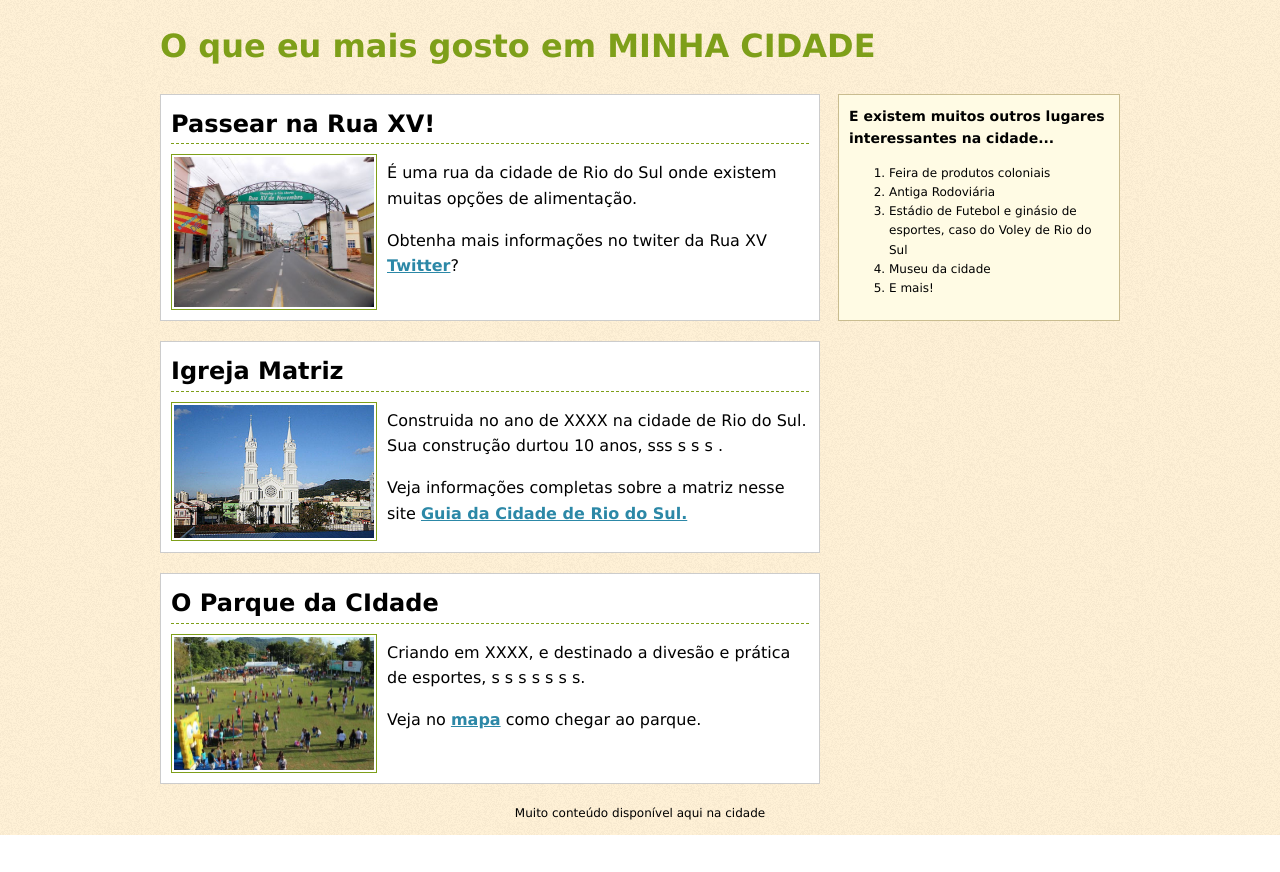
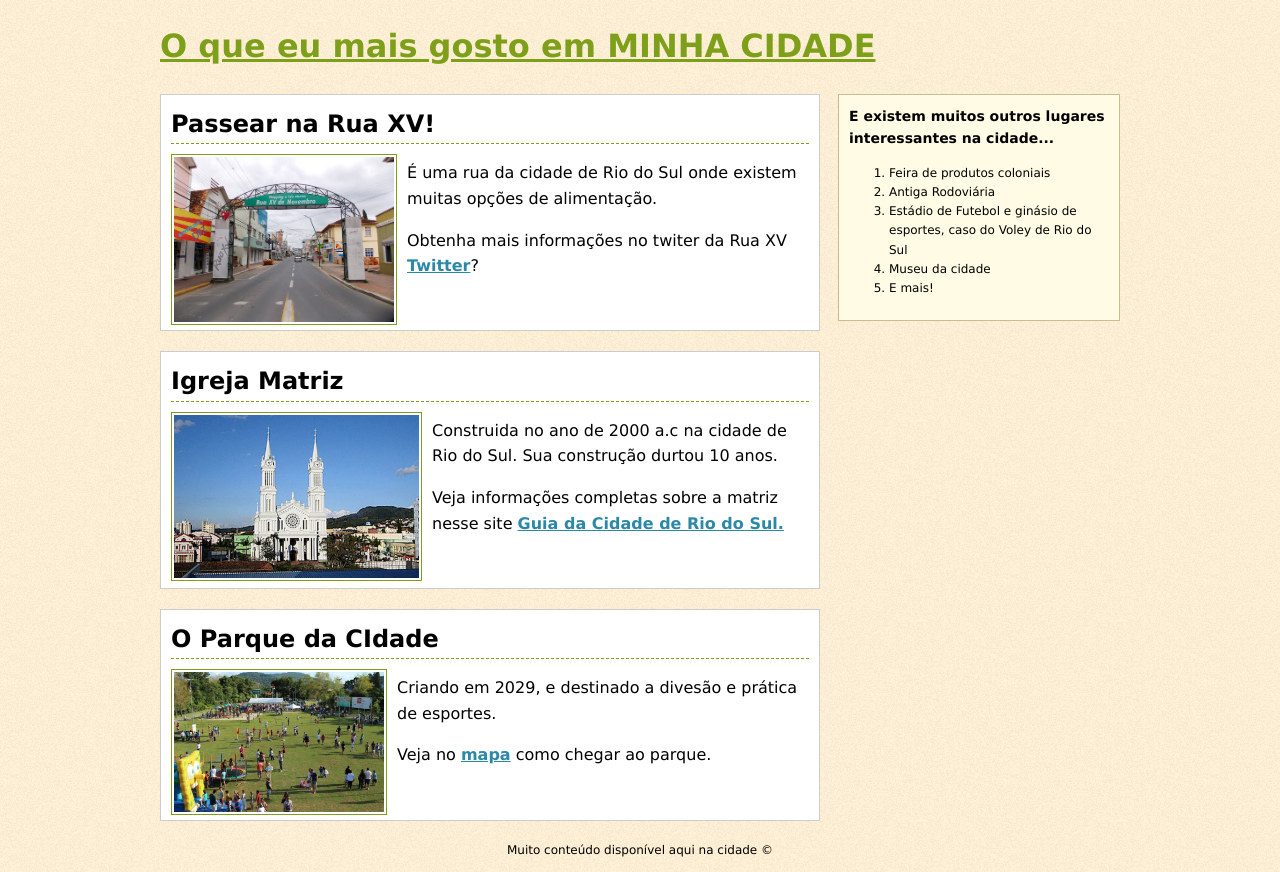
Before and after one commit to marcondesmacaneiro/aula_webi_2021, a PHP site: page / in a window 1280 px wide. Before the commit the page ends 835 px from the top, so only its background shows below. Run offline with PHP 8.4, Linux system fonts and the light colour scheme.

Commit message:
[UPD] - atualizando tags

```diff
--- a/refact_tags/css/site.css
+++ b/refact_tags/css/site.css
@@ -1,26 +1,25 @@
-body {
-    background: #FFF1D6 url(images/noise_1.png);
-    /*primeira MAC-OS, segunda Windows, as duas em caso de não existir as primeiras fontes*/
+* {
     font-family: 'Lucida Grande', 'Lucida Sans Unicode', Verdana, sans-serif;
-    /*padrão para usar 160% da altura da fonte no computador do usuário*/
     line-height: 1.6;
 }
 
+body {
+    background: #FFF1D6 url(images/noise_1.png);
+}
+
 .container {
-    /*superior e inferior como 0, a laterais automática para centralizar*/
     margin: 0 auto;
-    /*ideal para larguras de tela de até 1024px*/
     width: 960px;
 }
 
 h1 a {
     color: #7E9F19;
-    text-decoration: none;
 }
 
 h1 a:hover {
-    background-color: #7E9F19;
-    color: #FFF;
+    background-color: #8f9b6d;
+    color: rgb(0, 0, 0);
+    font-style: italic;
 }
 
 .places {
@@ -71,11 +70,8 @@ h1 a:hover {
     padding: 2px;
 }
 
-.clear {
-    clear: both;
-}
-
 .rodape {
     font-size: 12px;
     text-align: center;
+    clear: both;
 }
--- a/refact_tags/index.html
+++ b/refact_tags/index.html
@@ -3,8 +3,8 @@
     <head>
         <meta charset='UTF-8'>
         <title></title>
-        <link rel='stylesheet' href='normalize.css'>
-        <link rel='stylesheet' href='css/site.css'>
+        <link rel='stylesheet' type="text/css" href='normalize.css'>
+        <link rel='stylesheet' type="text/css" href='css/site.css'>
         <script src='prefixfree.min.js'></script>
     </head>
     <body>
@@ -16,30 +16,26 @@
             <div class='places'>
                 <article class="artigo">
                     <h2>Passear na Rua XV!</h2>
-                    <img src='images/ruaxv.jpg' width="200" alt='Foto da Rua XV, autoria de NOME DO AUTOR'>
+                    <img src='images/ruaxv.jpg' width="220" alt='Foto da Rua XV, autoria de NOME DO AUTOR'>
                     <p>É uma rua da cidade de Rio do Sul onde existem muitas opções de alimentação.</p>
                     <p>Obtenha mais informações no twiter da Rua XV <a href='https://twitter.com/search/Rua XV Rio do Sul' target='_blank'>Twitter</a>?</p>
-                    <div class='clear'></div>
-                    <!--
-                        truque para o vazamento da imagem para fora do div
-                        Um pouco ruim pois se criar elementos sem utilizade na página
-                    -->
+                    <br>
                 </article>
 
                 <article class="artigo">
                     <h2>Igreja Matriz</h2>
-                    <img src='images/matriz.jpg' width="200" alt='Foto da Igreja Matriz de Rio do Sul, Autoria de NOME DO AUTOR'>
-                    <p>Construida no ano de XXXX na cidade de Rio do Sul. Sua construção durtou 10 anos,  sss s  s s .</p>
+                    <img src='images/matriz.jpg' width="245" alt='Foto da Igreja Matriz de Rio do Sul, Autoria de NOME DO AUTOR'>
+                    <p>Construida no ano de 2000 a.c na cidade de Rio do Sul. Sua construção durtou 10 anos.</p>
                     <p>Veja informações completas sobre a matriz nesse site <a href='http://google.com' target='_blank'>Guia da Cidade de Rio do Sul.</a></p>
-                    <div class='clear'></div>
+                    <br>
                 </article>
 
                 <article class="artigo">
                     <h2>O Parque da CIdade</h2>
-                    <img src='images/parque.jpg' width="200" alt='O Parque Harru Hobbus, mais informações em: http://google.com'>
-                    <p>Criando em XXXX, e destinado a divesão e prática de esportes, s s s s  s s s.</p>
+                    <img src='images/parque.jpg' width="210" alt='O Parque Harry Hobbus, mais informações em: http://google.com'>
+                    <p>Criando em 2029, e destinado a divesão e prática de esportes.</p>
                     <p>Veja no <a href='https://www.google.com.br/maps/place/Parque+Mun.+Harry+Hobus+-+Canoas,+Rio+do+Sul+-+SC,+89164-023/@-27.2109381,-49.6483066,18z/data=!3m1!4b1!4m2!3m1!1s0x94dfb9b26416e9a9:0x6df654e04003b3f5?hl=pt-BR' target='_blank'>mapa</a> como chegar ao parque.</p>
-                    <div class='clear'></div>
+                    <br>
                 </article>
             </div>
 
@@ -53,8 +49,8 @@
                     <li>E mais!</li>
                 </ol>
 			</aside>
-            <footer class="clear rodape">
-                <p>Muito conteúdo disponível aqui na cidade</p>
+            <footer class="rodape">
+                <p>Muito conteúdo disponível aqui na cidade ©</p>
             </footer>
         </div>
     </body>
```
